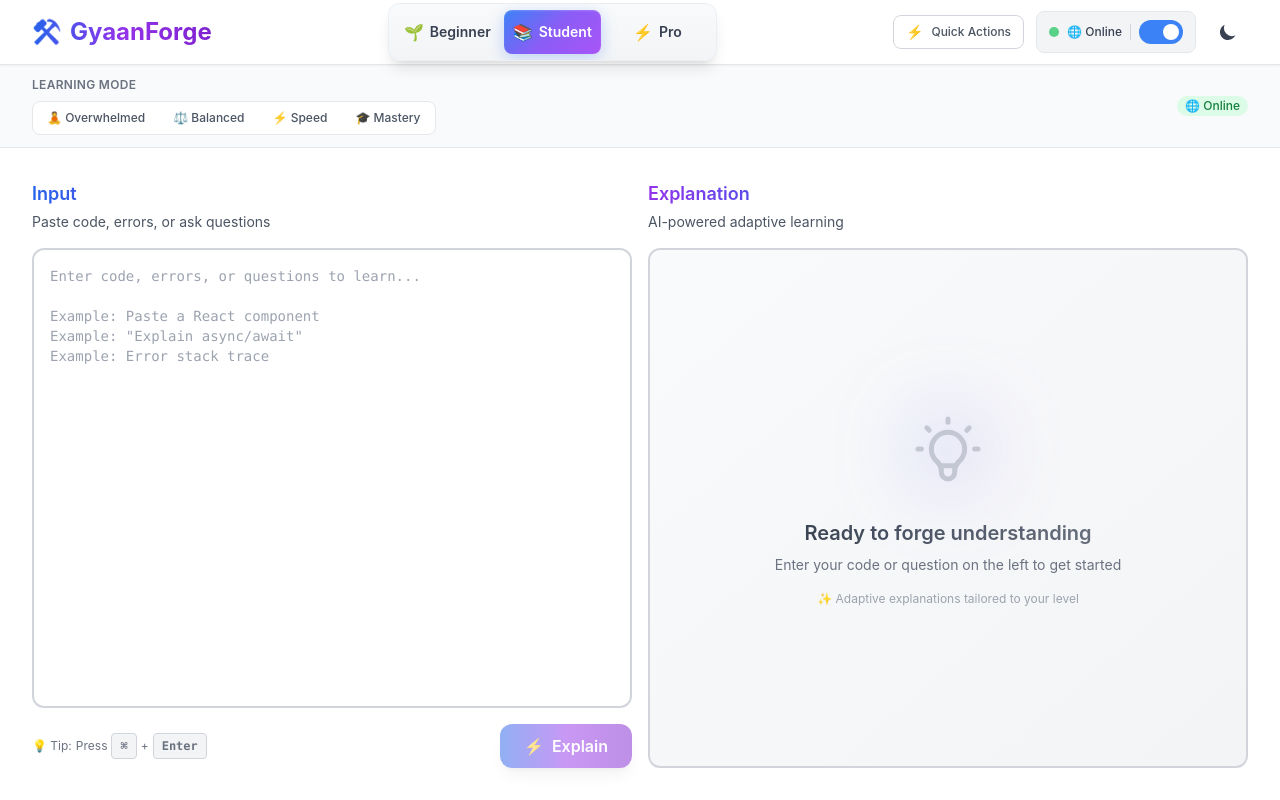
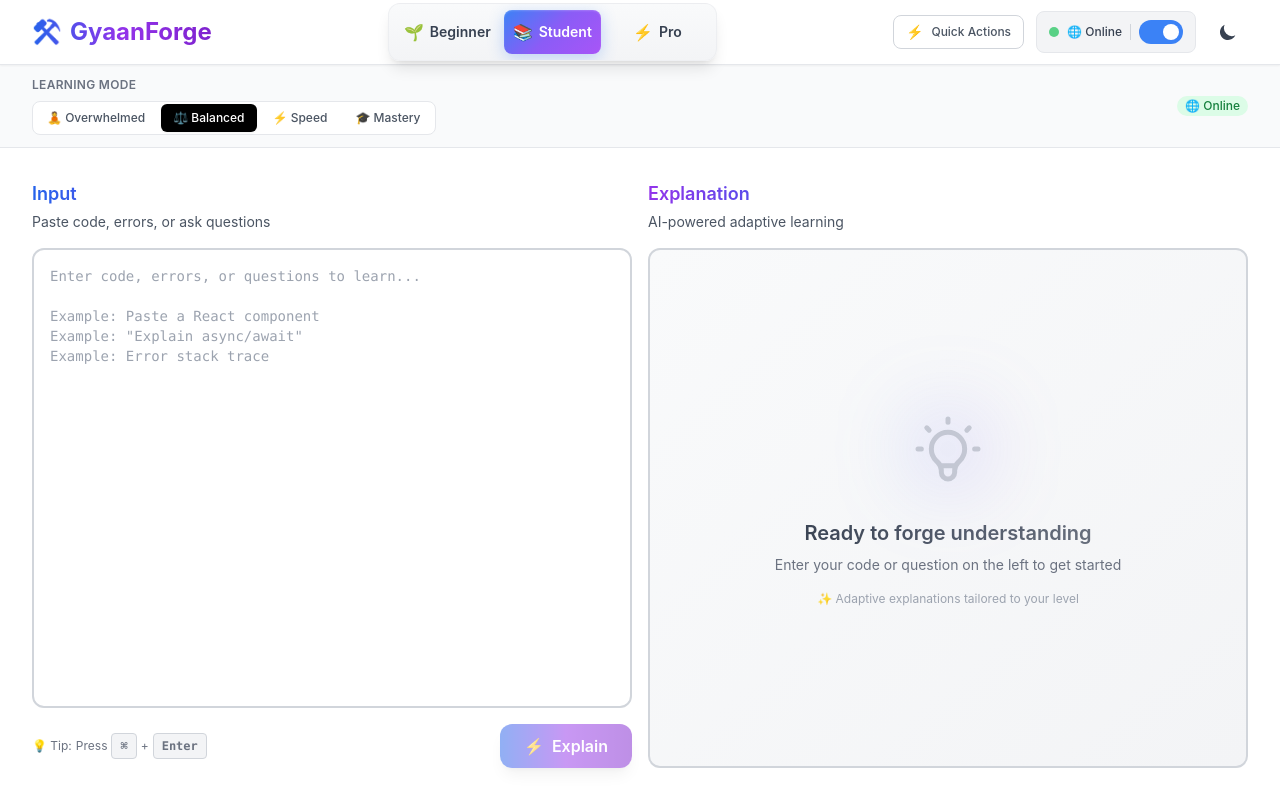
Before and after one commit to Navneet-55/demo1011, a Next.js app: page /learn in a window 1280 px wide. Built offline with nearby package versions, Linux system fonts and the light colour scheme.

Commit message:
fix: update cognitive load state to 'balanced' in LearnPage component

```diff
--- a/app/(app)/learn/page.tsx
+++ b/app/(app)/learn/page.tsx
@@ -18,7 +18,7 @@ export default function LearnPage() {
   const [input, setInput] = useState('')
   const [output, setOutput] = useState('')
   const [isLoading, setIsLoading] = useState(false)
-  const [cognitiveLoad, setCognitiveLoad] = useState<CognitiveLoadMode>('student')
+  const [cognitiveLoad, setCognitiveLoad] = useState<CognitiveLoadMode>('balanced')
 
   const handleSubmit = async () => {
     if (!input.trim() || isLoading) return
```
